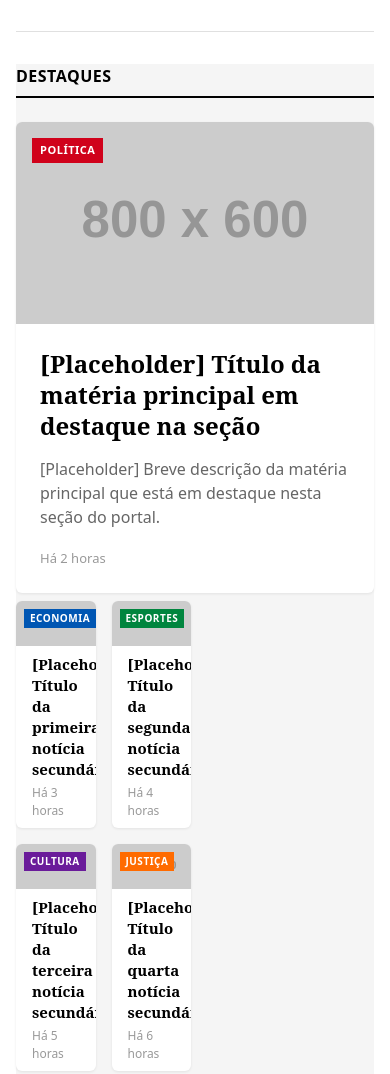
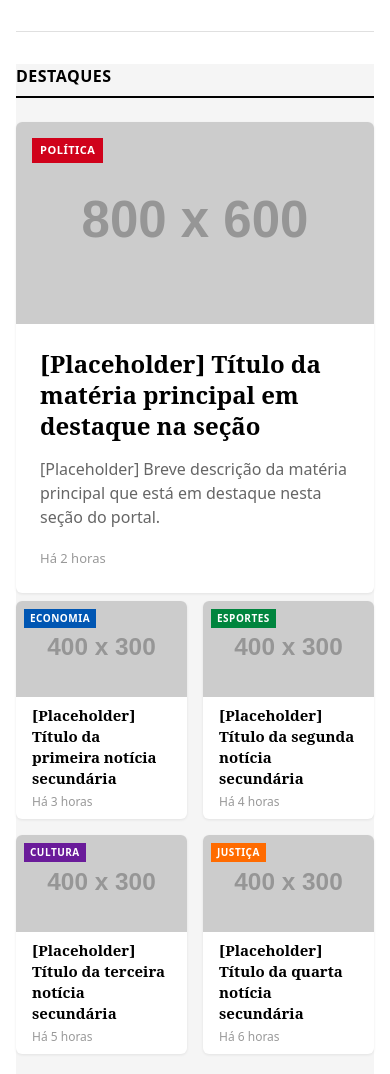
Before and after one commit to matheusmoura0/portal-cm, a plain HTML site: page index.html in a window 390 px wide. Shown: the part 2654-3728 px from the top of the page. Drawn offline with Linux system fonts and the light colour scheme; placeholder pictures from the web are drawn by us.

Commit message:
Remove grid-template-columns from mobile styles

```diff
--- a/css/styles.css
+++ b/css/styles.css
@@ -742,7 +742,6 @@ button {
 @media (max-width: 768px) {
     .featured-grid-desktop {
         display: grid;
-        grid-template-columns: 1fr 1fr;
         gap: var(--spacing-sm);
     }
 
```
